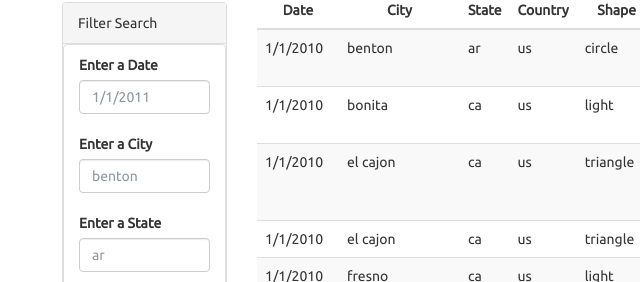
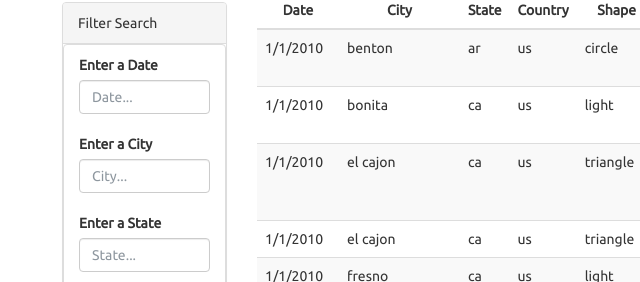
Before and after one commit to kwelter23/javascript, a plain HTML site: page StarterCode/index.html in a window 1280 px wide. Shown: the part 670-952 px from the top of the page, 8-648 px from the left. Drawn offline with nearby package versions, Linux system fonts and the light colour scheme.

```diff
--- a/StarterCode/index.html
+++ b/StarterCode/index.html
@@ -38,14 +38,14 @@
                     <ul class="list-group" id="filters">
                       <li class="filter list-group-item">
                         <label for="date">Enter a Date</label>
-                        <input class="form-control" id="datetime" type="text" placeholder="1/1/2011">
+                        <input class="form-control" id="datetime" type="text" placeholder="Date...">
 
                         <br>
                         <label for="city">Enter a City</label>
-                        <input class="form-control" id="city" type="text" placeholder="benton">
+                        <input class="form-control" id="city" type="text" placeholder="City...">
                         <br>
                         <label for="state">Enter a State</label>
-                        <input class="form-control" id="state" type="text" placeholder="ar">
+                        <input class="form-control" id="state" type="text" placeholder="State...">
                         <br>
                         <label for="Country"> Select a Country</label>
                         <select class="custom-select" id="inputGroupSelect01">
```
